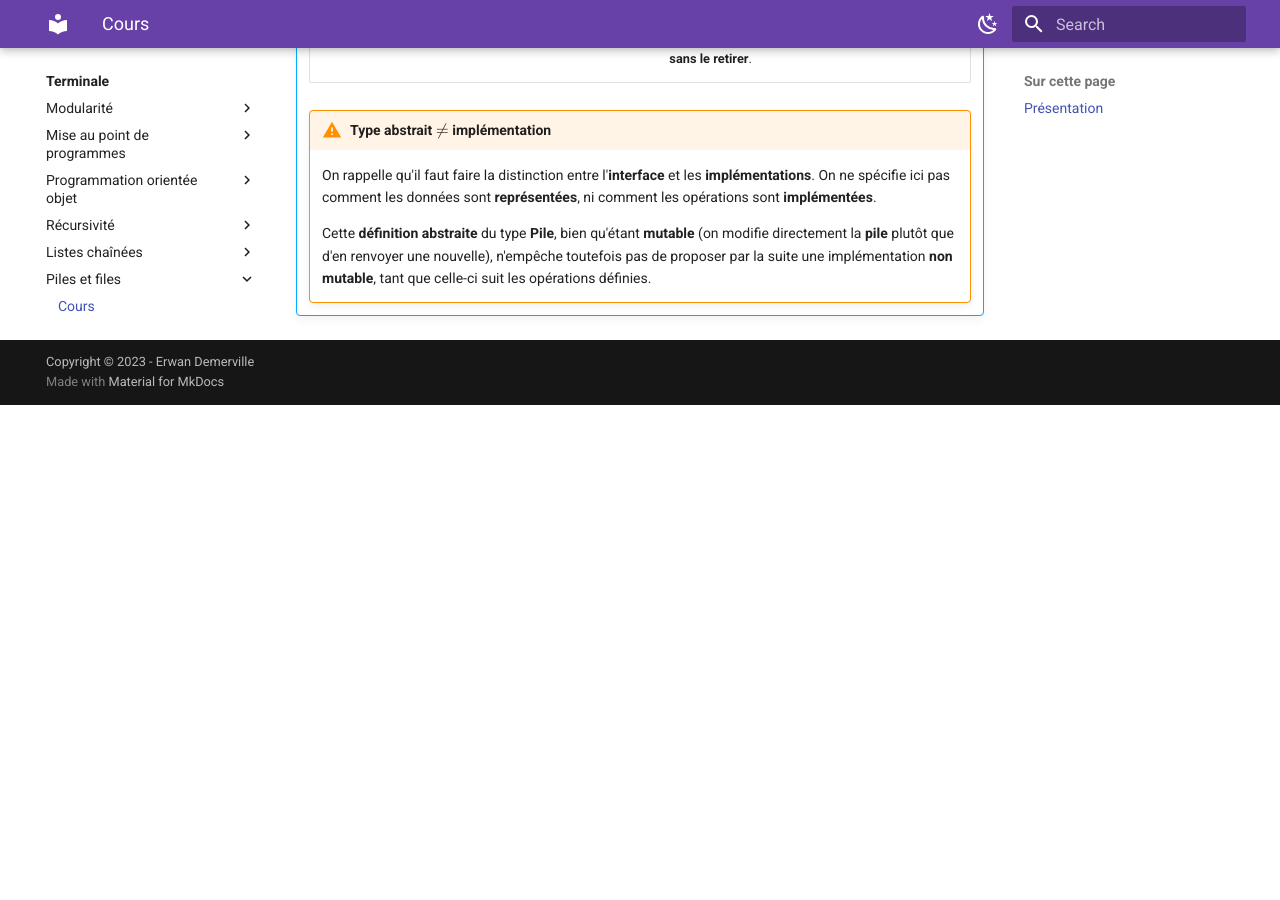
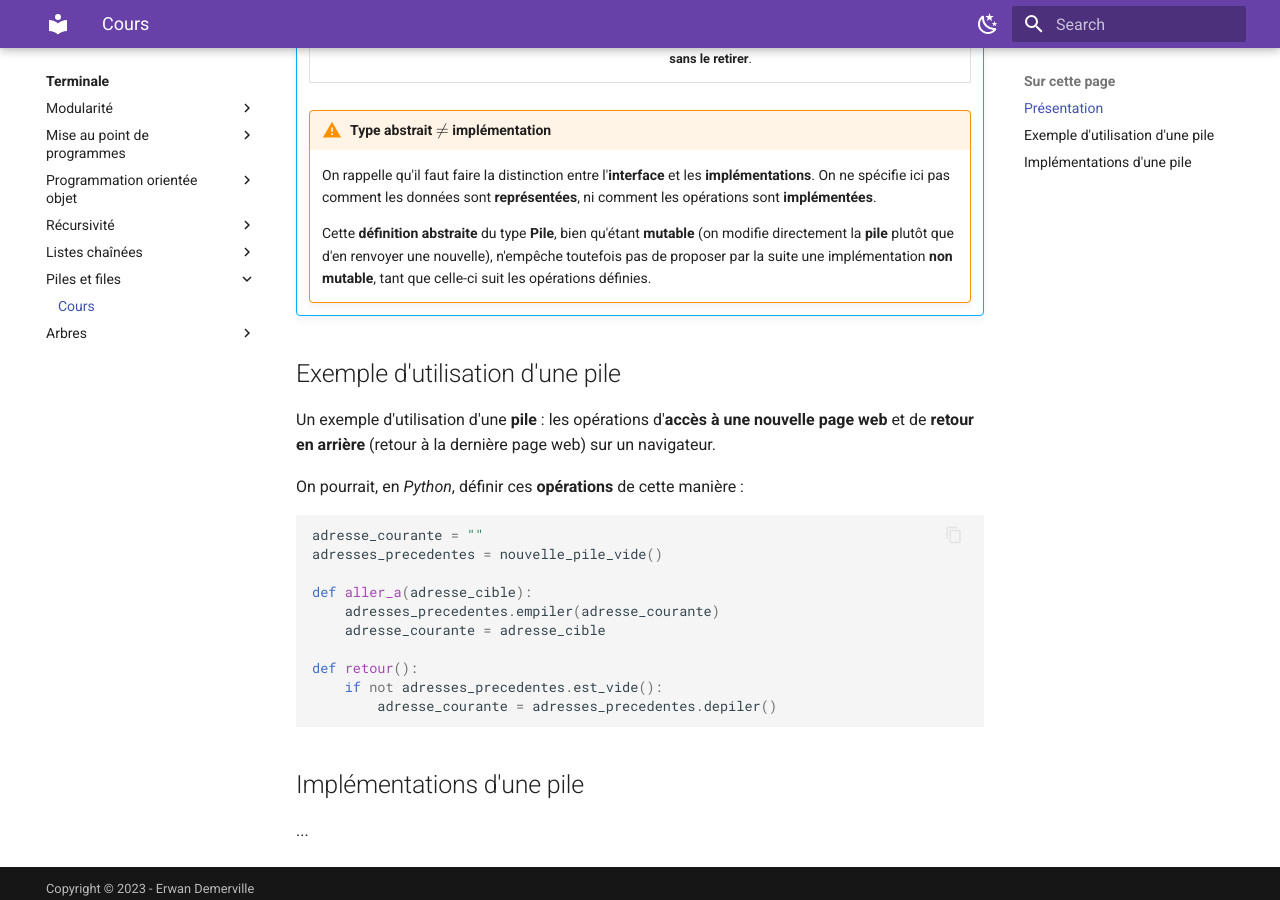
Before and after one commit to erwandemerville/nsi, an MkDocs documentation site: the page built from docs/terminale/pilesfiles/cours.md, in a window 1280 px wide and 900 px high, scrolled down 2637 px. Built offline with MkDocs 1.6.1 and Material for MkDocs 9.7.7, drawn with Linux system fonts in a browser that asks for light colours; before the commit the page ends 3042 px from its top, so only the background shows below that.

Commit message:
MAJ piles files

````diff
--- a/docs/terminale/pilesfiles/cours.md
+++ b/docs/terminale/pilesfiles/cours.md
@@ -65,3 +65,26 @@
         On rappelle qu'il faut faire la distinction entre l'**interface** et les **implémentations**. On ne spécifie ici pas comment les données sont **représentées**, ni comment les opérations sont **implémentées**.
 
         Cette **définition abstraite** du type **Pile**, bien qu'étant **mutable** (on modifie directement la **pile** plutôt que d'en renvoyer une nouvelle), n'empêche toutefois pas de proposer par la suite une implémentation **non mutable**, tant que celle-ci suit les opérations définies.
+
+## Exemple d'utilisation d'une pile
+
+Un exemple d'utilisation d'une **pile** : les opérations d'**accès à une nouvelle page web** et de **retour en arrière** (retour à la dernière page web) sur un navigateur.
+
+On pourrait, en *Python*, définir ces **opérations** de cette manière :
+
+```python
+adresse_courante = ""
+adresses_precedentes = nouvelle_pile_vide()
+
+def aller_a(adresse_cible):
+    adresses_precedentes.empiler(adresse_courante)
+    adresse_courante = adresse_cible
+
+def retour():
+    if not adresses_precedentes.est_vide():
+        adresse_courante = adresses_precedentes.depiler()
+```
+
+## Implémentations d'une pile
+
+...
````
Also changed, not shown: docs/terminale/listes/cours.md (+14 -1 lines), docs/terminale/listes/scripts/cellule.py (added, +103 -0 lines).
